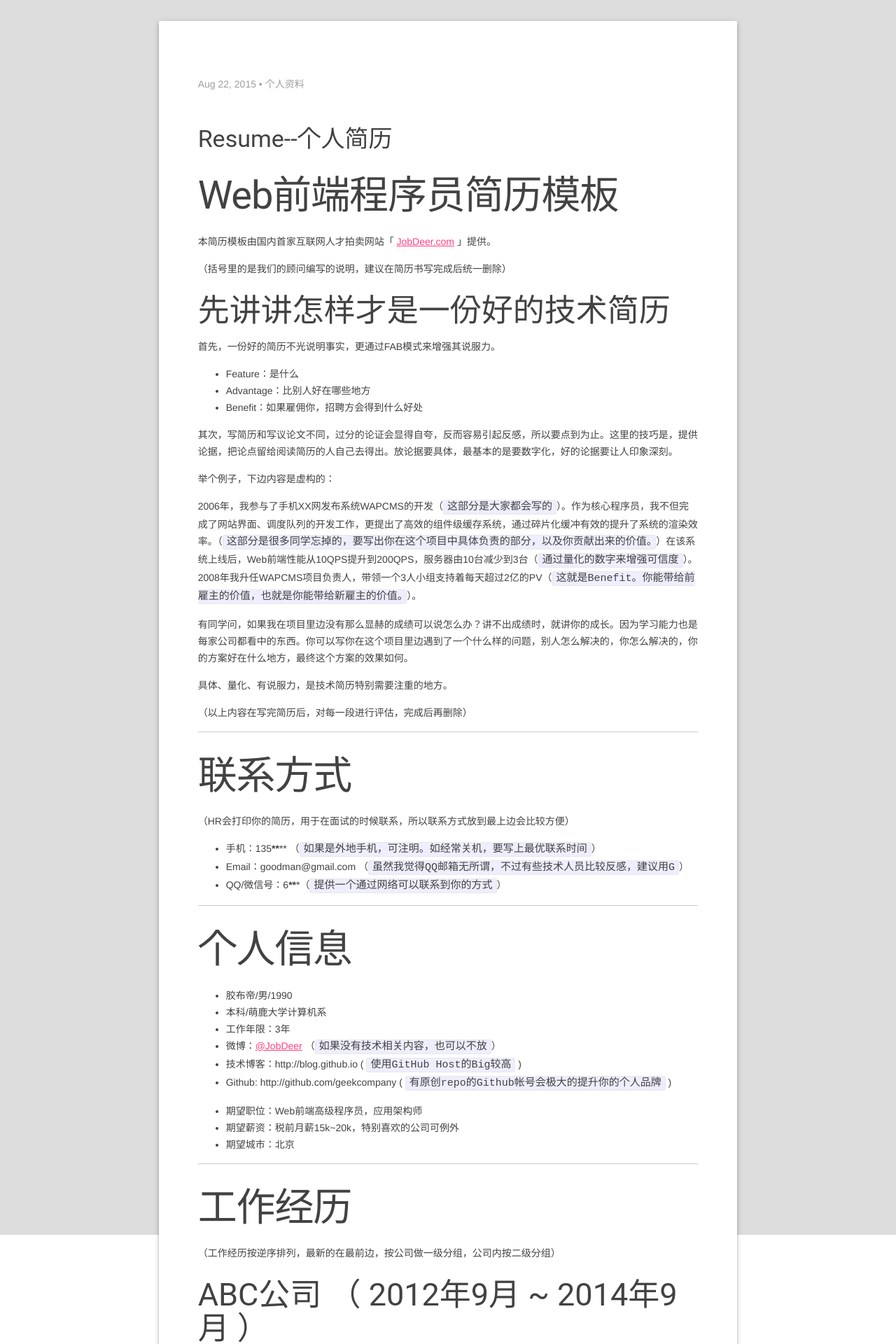
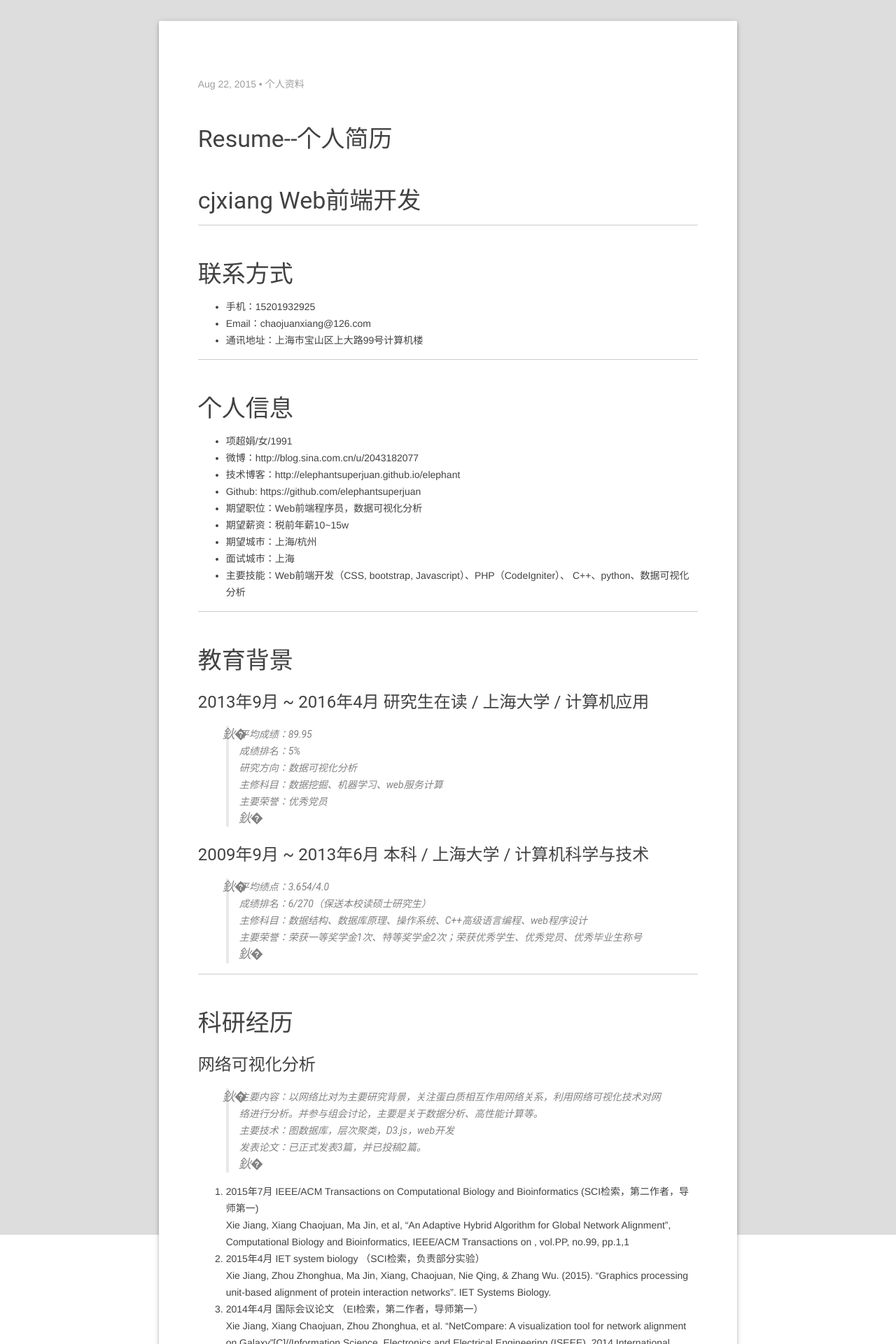
Before and after one commit to elephantsuperjuan/elephant, a Jekyll site: the page built from _posts/2015-08-22-resume.markdown, in a window 1280 px wide. Shown: the part 300-2220 px from the top of the page at 70% size. Built offline with Jekyll 4.4.1, drawn with Linux system fonts in a browser that asks for light colours; some of the changed text lies outside the part shown.

Commit message:
'resume'

````diff
--- a/_posts/2015-08-22-resume.markdown
+++ b/_posts/2015-08-22-resume.markdown
@@ -4,78 +4,78 @@ title:  "Resume--个人简历"
 date:   2015-08-22 23:54:20
 categories: 个人资料
 ---
-# Web前端程序员简历模板
-
-本简历模板由国内首家互联网人才拍卖网站「 [JobDeer.com](http://www.jobdeer.com) 」提供。
-
-（括号里的是我们的顾问编写的说明，建议在简历书写完成后统一删除）
-
-## 先讲讲怎样才是一份好的技术简历
-
-首先，一份好的简历不光说明事实，更通过FAB模式来增强其说服力。
-
- - Feature：是什么
- - Advantage：比别人好在哪些地方
- - Benefit：如果雇佣你，招聘方会得到什么好处
-
-其次，写简历和写议论文不同，过分的论证会显得自夸，反而容易引起反感，所以要点到为止。这里的技巧是，提供论据，把论点留给阅读简历的人自己去得出。放论据要具体，最基本的是要数字化，好的论据要让人印象深刻。
-
-举个例子，下边内容是虚构的：
-
-2006年，我参与了手机XX网发布系统WAPCMS的开发（```这部分是大家都会写的```）。作为核心程序员，我不但完成了网站界面、调度队列的开发工作，更提出了高效的组件级缓存系统，通过碎片化缓冲有效的提升了系统的渲染效率。（```这部分是很多同学忘掉的，要写出你在这个项目中具体负责的部分，以及你贡献出来的价值。```）在该系统上线后，Web前端性能从10QPS提升到200QPS，服务器由10台减少到3台（``` 通过量化的数字来增强可信度 ```）。2008年我升任WAPCMS项目负责人，带领一个3人小组支持着每天超过2亿的PV（``` 这就是Benefit。你能带给前雇主的价值，也就是你能带给新雇主的价值。 ```）。
-
-有同学问，如果我在项目里边没有那么显赫的成绩可以说怎么办？讲不出成绩时，就讲你的成长。因为学习能力也是每家公司都看中的东西。你可以写你在这个项目里边遇到了一个什么样的问题，别人怎么解决的，你怎么解决的，你的方案好在什么地方，最终这个方案的效果如何。
-
-具体、量化、有说服力，是技术简历特别需要注重的地方。
-
-（以上内容在写完简历后，对每一段进行评估，完成后再删除）
+### cjxiang Web前端开发
 
 ---
 
-
-# 联系方式
-（HR会打印你的简历，用于在面试的时候联系，所以联系方式放到最上边会比较方便）
-
-- 手机：135******** （```如果是外地手机，可注明。如经常关机，要写上最优联系时间```）
-- Email：goodman@gmail.com （```虽然我觉得QQ邮箱无所谓，不过有些技术人员比较反感，建议用G```）
-- QQ/微信号：6*******（```提供一个通过网络可以联系到你的方式```）
+### 联系方式
+- 手机：15201932925
+- Email：chaojuanxiang@126.com
+- 通讯地址：上海市宝山区上大路99号计算机楼
 
 ---
 
-# 个人信息
+### 个人信息
 
- - 胶布帝/男/1990
- - 本科/萌鹿大学计算机系
- - 工作年限：3年
- - 微博：[@JobDeer](http://weibo.com/jobdeer) （``` 如果没有技术相关内容，也可以不放 ```）
- - 技术博客：http://blog.github.io ( ``` 使用GitHub Host的Big较高 ```  )
- - Github: http://github.com/geekcompany ( ``` 有原创repo的Github帐号会极大的提升你的个人品牌 ```  )
-
- - 期望职位：Web前端高级程序员，应用架构师
- - 期望薪资：税前月薪15k~20k，特别喜欢的公司可例外
- - 期望城市：北京
+ - 项超娟/女/1991
+ - 微博：http://blog.sina.com.cn/u/2043182077
+ - 技术博客：http://elephantsuperjuan.github.io/elephant
+ - Github: https://github.com/elephantsuperjuan
+ - 期望职位：Web前端程序员，数据可视化分析
+ - 期望薪资：税前年薪10~15w
+ - 期望城市：上海/杭州
+ - 面试城市：上海
+ - 主要技能：Web前端开发（CSS, bootstrap, Javascript）、PHP（CodeIgniter）、
+C++、python、数据可视化分析
 
 ---
 
-# 工作经历
-（工作经历按逆序排列，最新的在最前边，按公司做一级分组，公司内按二级分组）
+### 教育背景
 
-## ABC公司 （ 2012年9月 ~ 2014年9月 ）
+#### 2013年9月 ~ 2016年4月 研究生在读 / 上海大学 / 计算机应用
 
-### DEF项目
-我在此项目负责了哪些工作，分别在哪些地方做得出色/和别人不一样/成长快，这个项目中，我最困难的问题是什么，我采取了什么措施，最后结果如何。这个项目中，我最自豪的技术细节是什么，为什么，实施前和实施后的数据对比如何，同事和领导对此的反应如何。
+>平均成绩：89.95
+>成绩排名：5%
+>研究方向：数据可视化分析
+>主修科目：数据挖掘、机器学习、web服务计算
+>主要荣誉：优秀党员
 
+#### 2009年9月 ~ 2013年6月 本科 / 上海大学 / 计算机科学与技术
 
-### GHI项目
-我在此项目负责了哪些工作，分别在哪些地方做得出色/和别人不一样/成长快，这个项目中，我最困难的问题是什么，我采取了什么措施，最后结果如何。这个项目中，我最自豪的技术细节是什么，为什么，实施前和实施后的数据对比如何，同事和领导对此的反应如何。
+>平均绩点：3.654/4.0
+>成绩排名：6/270（保送本校读硕士研究生）
+>主修科目：数据结构、数据库原理、操作系统、C++高级语言编程、web程序设计
+>主要荣誉：荣获一等奖学金1次、特等奖学金2次；荣获优秀学生、优秀党员、优秀毕业生称号
 
+---
 
-### 其他项目
+### 科研经历
 
-（每个公司写2~3个核心项目就好了，如果你有非常大量的项目，那么按分类进行合并，每一类选一个典型写出来。其他的一笔带过即可。）
+#### 网络可视化分析
 
+>主要内容：以网络比对为主要研究背景，关注蛋白质相互作用网络关系，利用网络可视化技术对网络进行分析。并参与组会讨论，主要是关于数据分析、高性能计算等。
+>主要技术：图数据库，层次聚类，D3.js，web开发
+>发表论文：已正式发表3篇，并已投稿2篇。
 
-## JKL公司 （ 2010年3月 ~ 2012年8月 ）
+1. 2015年7月 IEEE/ACM Transactions on Computational Biology and Bioinformatics (SCI检索，第二作者，导师第一)
+Xie Jiang, Xiang Chaojuan, Ma Jin, et al, “An Adaptive Hybrid Algorithm for Global Network Alignment", Computational Biology and Bioinformatics, IEEE/ACM Transactions on , vol.PP, no.99, pp.1,1
+2. 2015年4月 IET system biology （SCI检索，负责部分实验）
+Xie Jiang, Zhou Zhonghua, Ma Jin, Xiang, Chaojuan, Nie Qing, & Zhang Wu. (2015). “Graphics processing unit-based alignment of protein interaction networks”. IET Systems Biology.
+3. 2014年4月  国际会议论文 （EI检索，第二作者，导师第一）
+Xie Jiang, Xiang Chaojuan, Zhou Zhonghua, et al. “NetCompare: A visualization tool for network alignment on Galaxy”[C]//Information Science, Electronics and Electrical Engineering (ISEEE), 2014 International Conference on. IEEE, 2014, 2: 881-8984.
+
+---
+
+### 实习经历
+
+#### 2015年7月 ~ 至今  海通证券信息技术部
+
+>职责：参与融资融券业务相关技术开发及功能测试。
+>收获：了解了关于证券行业的相关业务背景，特别是融资融券方面；另外主要涉及数据库C编程，了解到外键、索引、执行计划相关的使用及其作用。
+
+---
+
+### 项目经历
 
 ### MNO项目
 我在此项目负责了哪些工作，分别在哪些地方做得出色/和别人不一样/成长快，这个项目中，我最困难的问题是什么，我采取了什么措施，最后结果如何。这个项目中，我最自豪的技术细节是什么，为什么，实施前和实施后的数据对比如何，同事和领导对此的反应如何。
````
